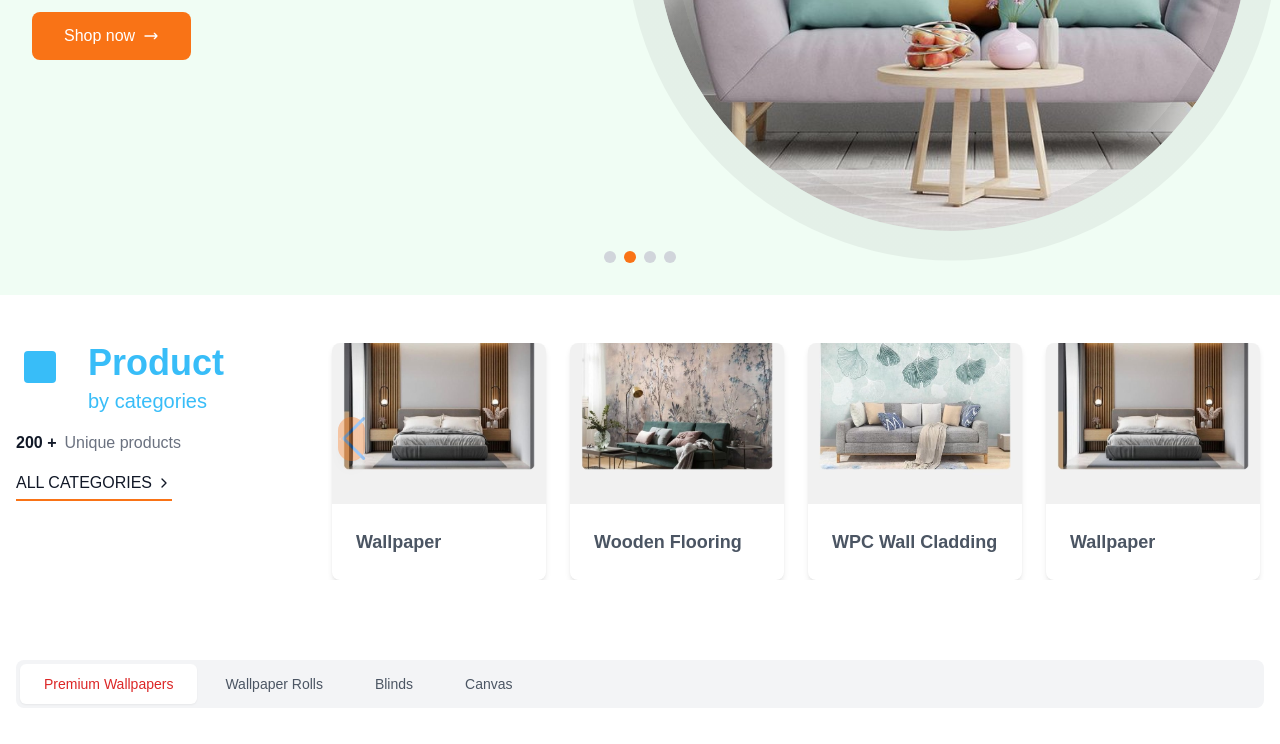
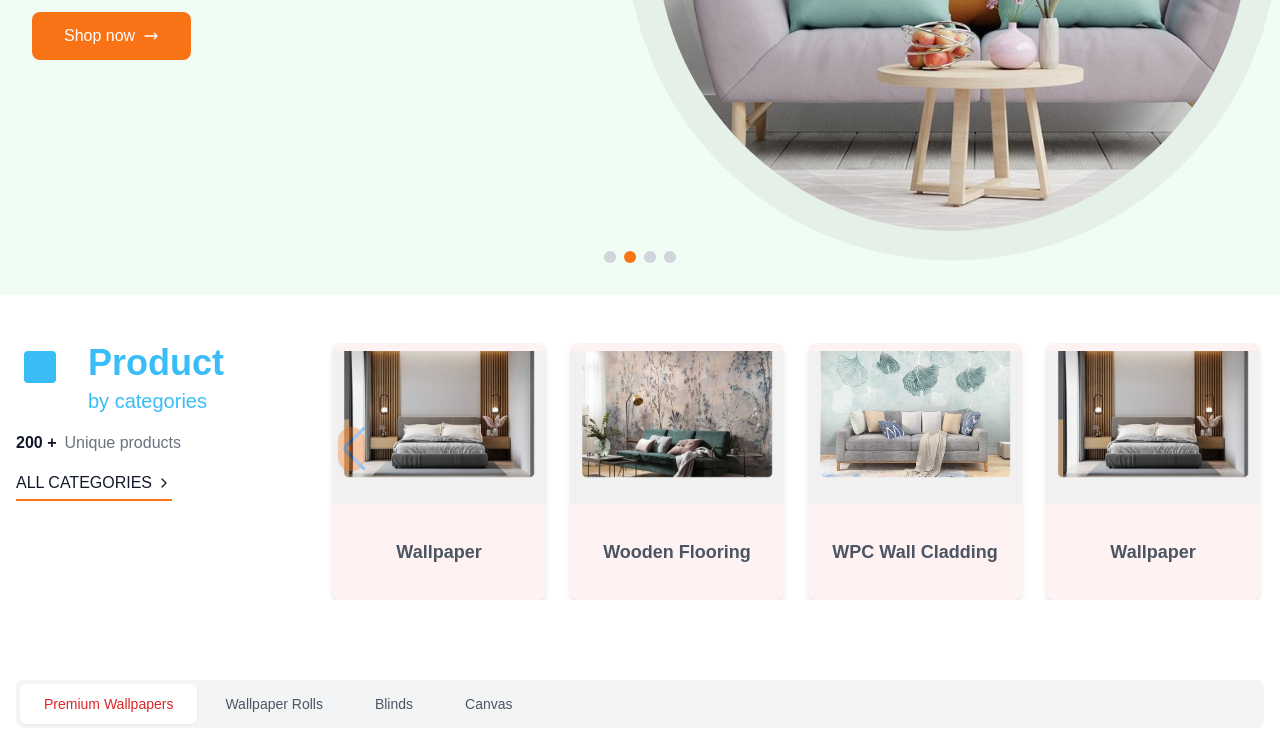
Before and after one commit to TammyAlok2/Creative_Interior, a Next.js app in the folder frontend/: page / in a window 1280 px wide. Shown: the part 505-1249 px from the top of the page. Built offline with nearby package versions, Linux system fonts and the light colour scheme.

Commit message:
updated on the slider but it's icon remain problematic

```diff
--- a/frontend/components/HomePage/Category/index.jsx
+++ b/frontend/components/HomePage/Category/index.jsx
@@ -1,4 +1,4 @@
-'use client'
+'use client';
 import React from 'react';
 import { ChevronLeft, ChevronRight } from 'lucide-react';
 import { Swiper, SwiperSlide } from 'swiper/react';
@@ -12,33 +12,33 @@ const ProductCategories = () => {
     {
       title: 'Wallpaper',
       image: '/images/Category/category1.jpg',
-      alt: 'Modern living room with decorative wallpaper'
+      alt: 'Modern living room with decorative wallpaper',
     },
     {
       title: 'Wooden Flooring',
       image: '/images/Category/category2.jpg',
-      alt: 'Wooden flooring in room'
+      alt: 'Wooden flooring in room',
     },
     {
       title: 'WPC Wall Cladding',
       image: '/images/Category/category3.jpg',
-      alt: 'Building with WPC wall cladding'
+      alt: 'Building with WPC wall cladding',
     },
     {
       title: 'Wallpaper',
       image: '/images/Category/category1.jpg',
-      alt: 'Modern living room with decorative wallpaper'
+      alt: 'Modern living room with decorative wallpaper',
     },
     {
       title: 'Wooden Flooring',
       image: '/images/Category/category2.jpg',
-      alt: 'Wooden flooring in room'
+      alt: 'Wooden flooring in room',
     },
     {
       title: 'WPC Wall Cladding',
       image: '/images/Category/category3.jpg',
-      alt: 'Building with WPC wall cladding'
-    }
+      alt: 'Building with WPC wall cladding',
+    },
   ];
 
   return (
@@ -87,7 +87,7 @@ const ProductCategories = () => {
               280: { slidesPerView: 2 },
               640: { slidesPerView: 3 },
               997: { slidesPerView: 4 },
-              1373: {slidesPerView: 4},
+              1373: { slidesPerView: 4 },
               1480: { slidesPerView: 4 },
               1580: { slidesPerView: 5 },
             }}
@@ -95,16 +95,18 @@ const ProductCategories = () => {
           >
             {products.map((product, index) => (
               <SwiperSlide key={index}>
-                <div className="bg-white rounded-lg overflow-hidden shadow-md transition-all duration-300 hover:shadow-xl group/card cursor-pointer">
-                  <div className="aspect-[4/3] relative overflow-hidden">
+                <div className="bg-red-50 rounded-lg overflow-hidden shadow-md transition-all duration-300 hover:shadow-xl group/card cursor-pointer">
+                  {/* Card Image */}
+                  <div className="w-full aspect-[4/3] relative overflow-hidden">
                     <img
                       src={product.image}
                       alt={product.alt}
-                      className="w-full h-full object-cover transition-transform duration-300 group-hover/card:scale-105"
+                      className="w-full mt-[0.5rem] h-full object-cover transition-transform duration-300 group-hover/card:scale-105"
                     />
                   </div>
-                  <div className="p-6">
-                    <h3 className="text-lg font-semibold text-gray-600 group-hover/card:text-orange-500 transition-colors">
+                  {/* Card Content */}
+                  <div className="p-6 h-24 flex items-center justify-center">
+                    <h3 className="text-lg font-semibold text-gray-600 group-hover/card:text-orange-500 transition-colors text-center">
                       {product.title}
                     </h3>
                   </div>
@@ -113,12 +115,14 @@ const ProductCategories = () => {
             ))}
 
             {/* Custom Navigation Buttons */}
-            <button className="swiper-button-prev opacity-0 group-hover:opacity-100 transition-all duration-300 absolute top-1/2 -left-4 transform -translate-y-1/2 z-10 w-5 h-5 bg-orange-500 hover:bg-orange-600 rounded-full flex items-center justify-center shadow-lg hover:scale-110">
-              <ChevronLeft className="w-3 h-3 text-white" />
-            </button>
-            <button className="swiper-button-next opacity-0 group-hover:opacity-100 transition-all duration-300 absolute top-1/2 -right-4 transform -translate-y-1/2 z-10 w-5 h-5 bg-orange-500 hover:bg-orange-600 rounded-full flex items-center justify-center shadow-lg hover:scale-110">
-              <ChevronRight className="w-3 h-3 text-white" />
-            </button>
+       {/* Custom Navigation Buttons */}
+<button className="swiper-button-prev opacity-0 group-hover:opacity-100 transition-all duration-300 absolute top-1/2 -left-2 transform -translate-y-1/2 z-10 w-6 h-6 bg-orange-500 hover:bg-orange-600 rounded-full flex items-center justify-center shadow-md hover:scale-105">
+  <ChevronLeft className="w-3 h-3 text-white" />
+</button>
+<button className="swiper-button-next opacity-0 group-hover:opacity-100 transition-all duration-300 absolute top-1/2 -right-2 transform -translate-y-1/2 z-10 w-6 h-6 bg-orange-500 hover:bg-orange-600 rounded-full flex items-center justify-center shadow-md hover:scale-105">
+  <ChevronRight className="w-3 h-3 text-white" />
+</button>
+
           </Swiper>
         </div>
       </div>
```
